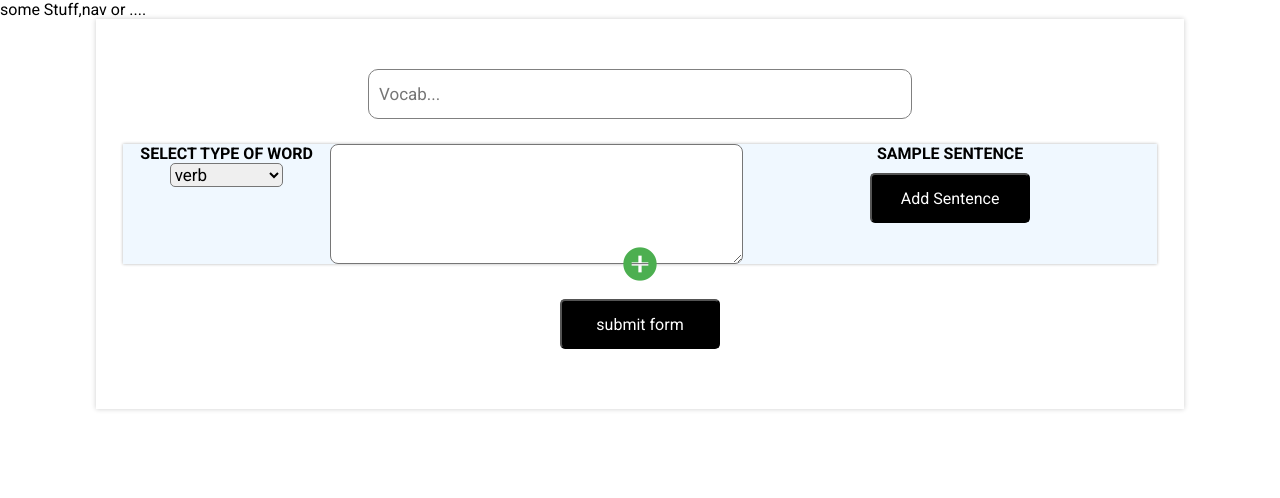
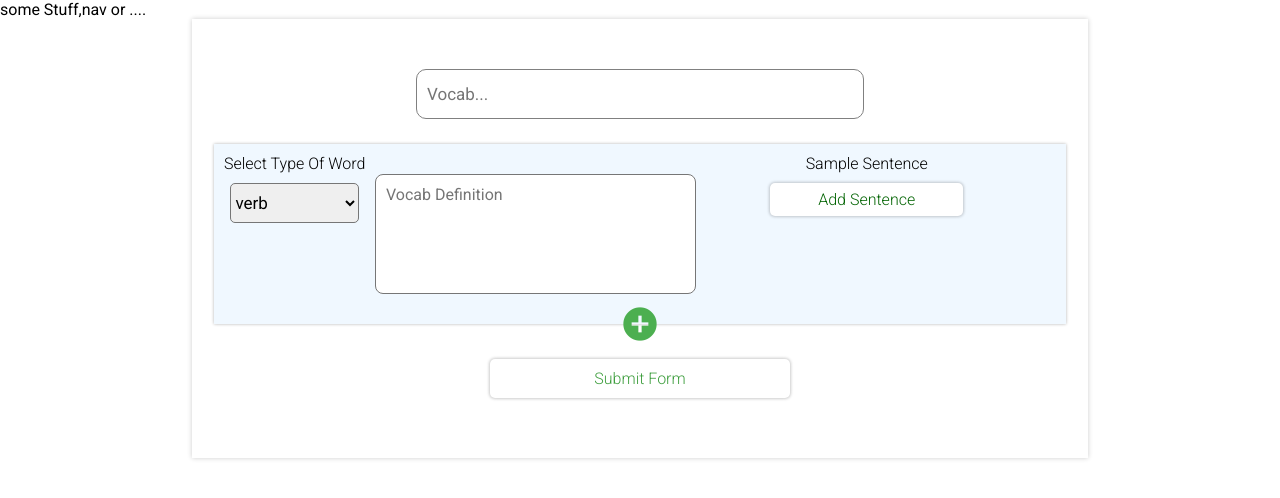
Before and after one commit to alimahmoodi/dictionary, a React (Create React App) app: page / in a window 1280 px wide. Shown: the top 498 px of the page. Built offline with nearby package versions, Linux system fonts and the light colour scheme.

Commit message:
some ui improve on inputs

```diff
--- a/src/containers/Form/Form.js
+++ b/src/containers/Form/Form.js
@@ -16,11 +16,9 @@ class Form extends React.Component {
                 partOfSpeech: "",
                 examples: [],
                 isLast: true
-                // isFirst: true
             }
         ],
         loading: false
-        // lastBox: null
     };
 
     deleteBoxHandler = (e, BoxId) => {
@@ -120,11 +118,13 @@ class Form extends React.Component {
         this.setState({
             loading: true
         });
-        axios.post("https://dictionary-react.firebaseio.com/vocab.json", this.state).then(res => {
-            this.setState({
-                loading: false
+        axios
+            .post("https://dictionary-react.firebaseio.com/vocab.json", this.state.results)
+            .then(() => {
+                this.setState({
+                    loading: false
+                });
             });
-        });
     };
 
     render() {
@@ -162,9 +162,9 @@ class Form extends React.Component {
                 </form>
                 <div className={classes.ButtonDiv}>
                     <button className={classes.Button} onClick={this.sendDataHandler}>
-                        submit form
+                        <span>submit form</span>
+                        {this.state.loading ? <Spinner /> : null}
                     </button>
-                    {this.state.loading ? <Spinner /> : null}
                 </div>
             </Aux>
         );
--- a/src/containers/Form/Form.module.css
+++ b/src/containers/Form/Form.module.css
@@ -1,17 +1,31 @@
 .Button {
-    /* display: inline-block; */
     margin: 1rem;
     font-family: "Roboto";
-    width: 16rem;
-    height: 5rem;
+    width: 30rem;
     padding: 1rem;
-    color: white;
-    background-color: black;
+    color: rgb(62, 158, 62);
+    background-color: white;
     border-radius: 5px;
     font-size: 1.6rem;
     outline: none;
+    border: none;
+    text-transform: capitalize;
+    font-weight: 200;
+    cursor: pointer;
+    box-shadow: 0px 0px 3px 1px rgba(0, 0, 0, 0.2);
+    display: flex;
+    justify-content: center;
+    align-items: center;
+}
+.Button:hover {
+    color: white;
+    background-color: rgb(62, 158, 62);
 }
 .ButtonDiv {
     display: flex;
     justify-content: center;
 }
+
+.Button span {
+    flex-basis: 60%;
+}
--- a/src/containers/MeanAndSentence/Box.js
+++ b/src/containers/MeanAndSentence/Box.js
@@ -25,14 +25,6 @@ class Box extends React.Component {
 
         return (
             <div className={classes.Box}>
-                {this.props.numOfBoxes > 1 && (
-                    <img
-                        src={Close}
-                        className={classes.Close}
-                        alt="recycleBin"
-                        onClick={e => this.props.deleteBox(e, this.props.boxId)}
-                    />
-                )}
                 <div className={classes.selectWrapper}>
                     <InputLabel>Select Type Of Word</InputLabel>
                     <Input
@@ -55,7 +47,7 @@ class Box extends React.Component {
                 <Sentence>
                     {exampleSentence}
                     <button
-                        className={classes.Button}
+                        className={classes.AddSentenceButton}
                         onClick={e => this.props.addSentence(e, this.props.boxId)}
                     >
                         Add Sentence
@@ -71,6 +63,17 @@ class Box extends React.Component {
                         add_circle
                     </Icon>
                 )}
+
+                <div className={classes.CloseHolder}>
+                    {this.props.numOfBoxes > 1 && (
+                        <img
+                            src={Close}
+                            className={classes.Close}
+                            alt="recycleBin"
+                            onClick={e => this.props.deleteBox(e, this.props.boxId)}
+                        />
+                    )}
+                </div>
             </div>
         );
     }
--- a/src/containers/MeanAndSentence/Box.module.css
+++ b/src/containers/MeanAndSentence/Box.module.css
@@ -8,27 +8,37 @@
     position: relative;
 }
 .Close {
-    width: 2rem;
-    height: 4rem;
+    width: 1.7rem;
+    height: 1.7rem;
     cursor: pointer;
-    margin-right: 1rem;
-    position: absolute;
-    top: 1rem;
-    right: 1rem;
+}
+.CloseHolder {
+    width: 3rem;
+    display: flex;
+    justify-content: center;
+    margin-top: 1rem;
 }
 
-.Button {
+.AddSentenceButton {
     display: block;
     margin: 1rem auto;
     font-family: "Roboto";
-    width: 16rem;
-    height: 5rem;
-    padding: 1rem;
-    color: white;
-    background-color: black;
+    width: 60%;
+    padding: 0.7rem;
+    color: rgb(3, 100, 3);
+    background-color: rgb(255, 255, 255);
     border-radius: 5px;
     font-size: 1.6rem;
     outline: none;
+    text-transform: capitalize;
+    border: none;
+    font-weight: 100;
+    cursor: pointer;
+    box-shadow: 0px 0px 3px 1px rgba(0, 0, 0, 0.2);
+}
+.AddSentenceButton:hover {
+    color: white;
+    background-color: rgb(3, 100, 3);
 }
 .addCircle {
     display: flex;
@@ -47,4 +57,5 @@
     display: flex;
     flex-direction: column;
     align-items: center;
+    margin-top: 1rem;
 }
--- a/src/containers/MeanAndSentence/Meaning/Meaning.js
+++ b/src/containers/MeanAndSentence/Meaning/Meaning.js
@@ -1,15 +1,8 @@
 import React from "react";
 import classes from "./Meaning.module.css";
-// import InputLabel from "../../UI/Label/InputLabel";
-
 class Meaning extends React.Component {
     render() {
-        return (
-            <div className={classes.Meaning}>
-                {/* <InputLabel> meaning as {this.props.labelType}</InputLabel> */}
-                {this.props.children}
-            </div>
-        );
+        return <div className={classes.Meaning}>{this.props.children}</div>;
     }
 }
 export default Meaning;
--- a/src/containers/MeanAndSentence/Meaning/Meaning.module.css
+++ b/src/containers/MeanAndSentence/Meaning/Meaning.module.css
@@ -1,4 +1,5 @@
 .Meaning {
     width: 40%;
-    /* margin: 2rem 2rem; */
+    margin-top: 3rem;
+    margin-bottom: 3rem;
 }
--- a/src/containers/MeanAndSentence/Sentence/Sentence.module.css
+++ b/src/containers/MeanAndSentence/Sentence/Sentence.module.css
@@ -1,4 +1,4 @@
 .Sentence {
     width: 40%;
-    /* margin: 2rem 2rem; */
+    margin: 1rem 1rem;
 }
--- a/src/containers/UI/Input/Input.js
+++ b/src/containers/UI/Input/Input.js
@@ -22,6 +22,7 @@ const Input = props => {
                     onChange={e => props.changed(e, props.boxId)}
                     value={props.definition}
                     className={classes.TextArea}
+                    placeholder="Vocab Definition"
                 />
             );
             break;
@@ -39,6 +40,7 @@ const Input = props => {
                         className={classes.TextArea}
                         onChange={e => props.onChangeOfExapleValue(e, props.exampleId)}
                         value={props.valueOfExample}
+                        placeholder="Example"
                     ></textarea>
                 </div>
             );
--- a/src/containers/UI/Input/Input.module.css
+++ b/src/containers/UI/Input/Input.module.css
@@ -23,10 +23,12 @@
     padding: 10px;
     font-size: 1.6rem;
     font-family: "Roboto";
+    resize: none;
 }
 
 .TextAreaDiv {
     position: relative;
+    margin-bottom: 1rem;
 }
 
 .Bin {
@@ -49,7 +51,9 @@
     font-family: "Roboto";
     font-size: 1.7rem;
     border-radius: 5px;
-    width: 55%;
+    width: 80%;
+    height: 4rem;
+    margin-top: 1rem;
 }
 .Select option {
     height: 3rem;
--- a/src/containers/UI/Label/InputLabel.module.css
+++ b/src/containers/UI/Label/InputLabel.module.css
@@ -1,7 +1,7 @@
 .Label {
     font-family: "Roboto";
-    font-weight: 900;
-    text-transform: uppercase;
+    font-weight: 200;
+    text-transform: capitalize;
     display: block;
     text-align: center;
 }
--- a/src/containers/UI/spinner/spinner.module.css
+++ b/src/containers/UI/spinner/spinner.module.css
@@ -1,6 +1,5 @@
 .loader {
     font-size: 10px;
-    /* margin: 50px auto; */
     text-indent: -9999em;
     width: 2.5em;
     height: 2.5em;
@@ -12,16 +11,17 @@
     background: -ms-linear-gradient(left, #ffffff 10%, rgba(255, 255, 255, 0) 42%);
     background: linear-gradient(to right, #ffffff 10%, rgba(255, 255, 255, 0) 42%);
     position: relative;
-    -webkit-animation: load3 1.4s infinite linear;
-    animation: load3 1.4s infinite linear;
+    -webkit-animation: load3 1s infinite linear;
+    animation: load3 1s infinite linear;
     -webkit-transform: translateZ(0);
     -ms-transform: translateZ(0);
     transform: translateZ(0);
+    border: 1px solid rgb(3, 100, 3);
 }
 .loader:before {
     width: 50%;
     height: 50%;
-    background: #0dc5c1;
+    background: rgb(3, 100, 3);
     border-radius: 100% 0 0 0;
     position: absolute;
     top: 0;
@@ -40,6 +40,7 @@
     left: 0;
     bottom: 0;
     right: 0;
+    border: 1px solid rgb(3, 100, 3);
 }
 @-webkit-keyframes load3 {
     0% {
--- a/src/containers/formBuilder/formBuilder.module.css
+++ b/src/containers/formBuilder/formBuilder.module.css
@@ -1,5 +1,5 @@
 .FormBuilder {
-    width: 85%;
+    width: 70%;
     box-shadow: 0px 0px 5px 0px rgba(0, 0, 0, 0.2);
     margin: auto;
     margin-bottom: 10rem;
```
